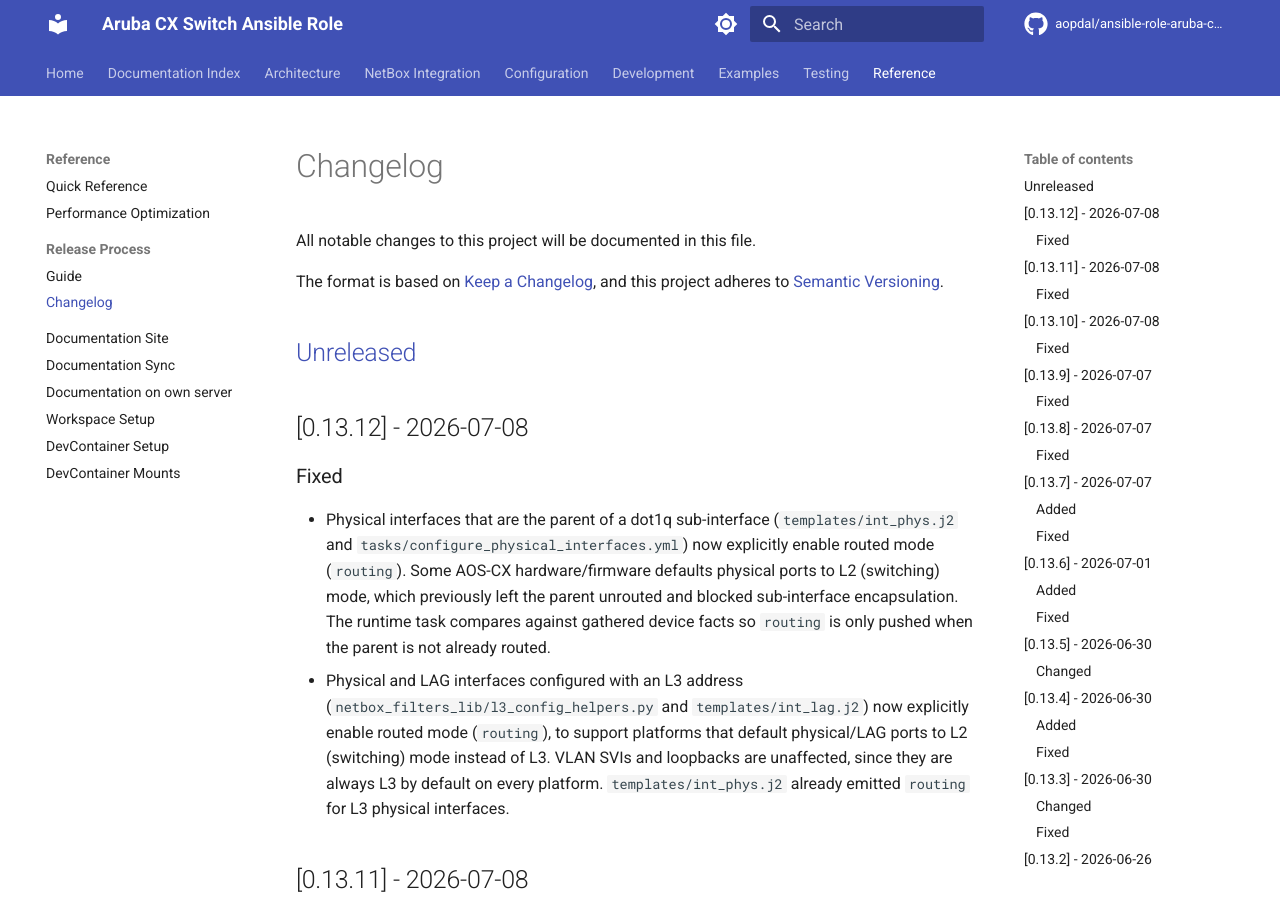
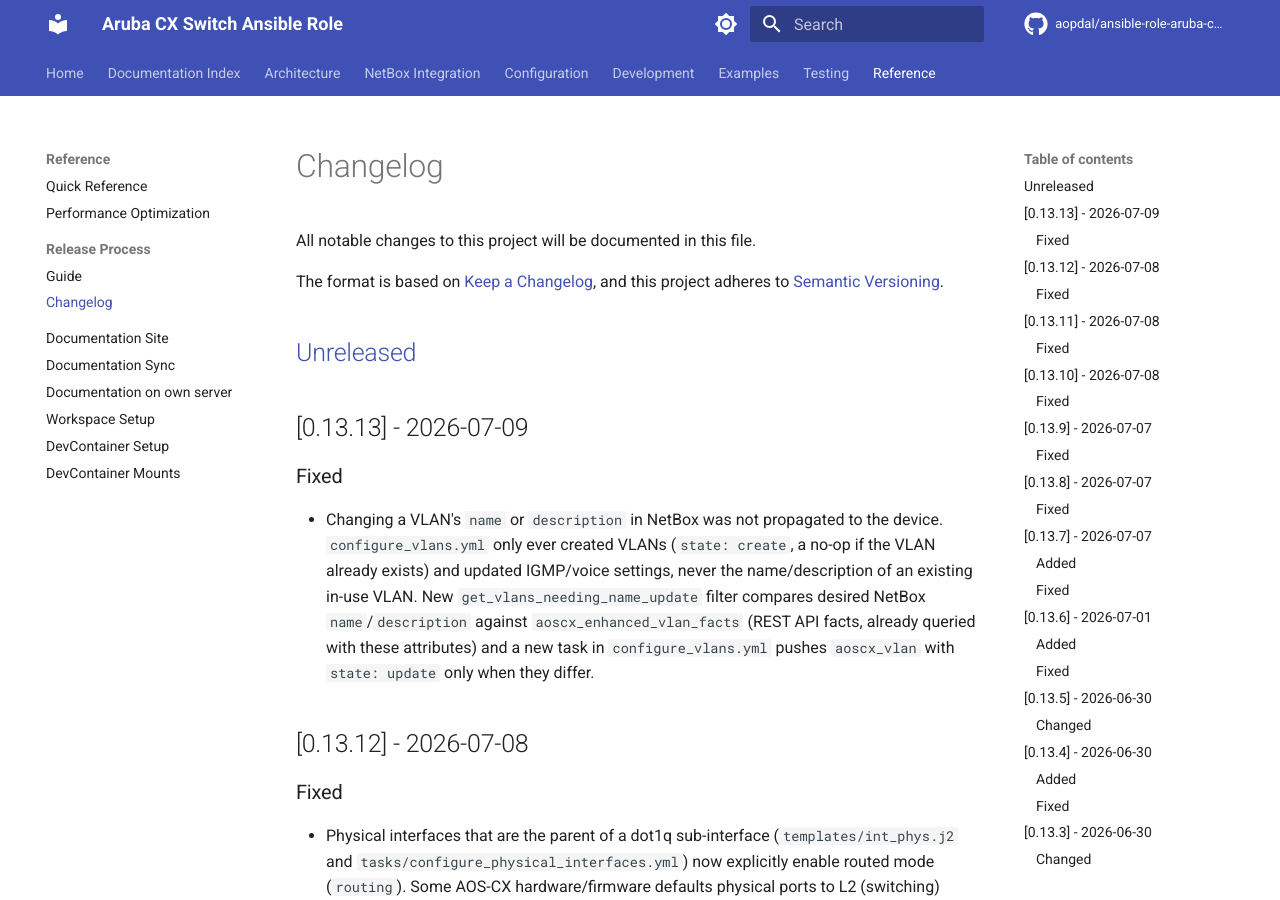
Before and after one commit to aopdal/ansible-role-aruba-cx-switch, an MkDocs documentation site: the page built from docs/CHANGELOG.md, in a window 1280 px wide and 900 px high. Built offline with MkDocs 1.6.1 and Material for MkDocs 9.7.7, drawn with Linux system fonts in a browser that asks for light colours; comment, search, counter and statistics services are not loaded.

Commit message:
chore: release version 0.13.13

```diff
--- a/docs/CHANGELOG.md
+++ b/docs/CHANGELOG.md
@@ -6,6 +6,12 @@
 and this project adheres to [Semantic Versioning](https://semver.org/spec/v2.0.0.html).
 
 ## [Unreleased]
+
+## [0.13.13] - 2026-07-09
+
+### Fixed
+
+- Changing a VLAN's `name` or `description` in NetBox was not propagated to the device. `configure_vlans.yml` only ever created VLANs (`state: create`, a no-op if the VLAN already exists) and updated IGMP/voice settings, never the name/description of an existing in-use VLAN. New `get_vlans_needing_name_update` filter compares desired NetBox `name`/`description` against `aoscx_enhanced_vlan_facts` (REST API facts, already queried with these attributes) and a new task in `configure_vlans.yml` pushes `aoscx_vlan` with `state: update` only when they differ.
 
 ## [0.13.12] - 2026-07-08
 
```
Also changed, not shown: CHANGELOG.md (+6 -0 lines), 1 other file.
